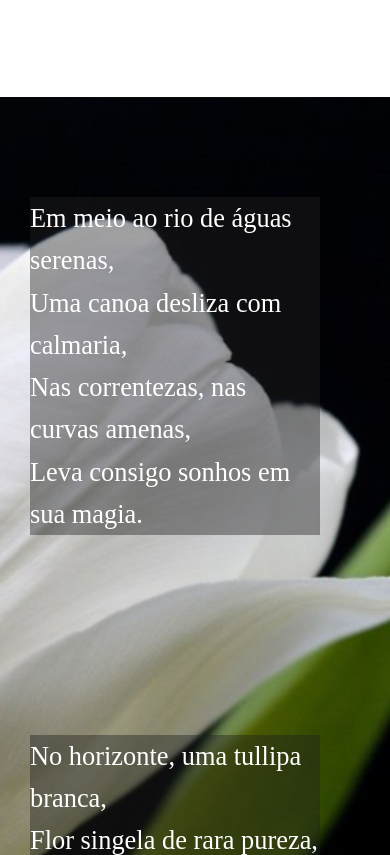
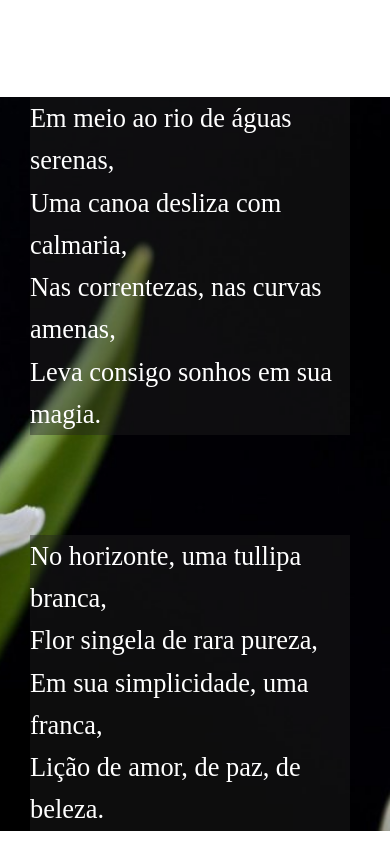
Before and after one commit to Raphaelhpdev/projeto-cordel, a plain HTML site: page index.html in a window 390 px wide. Shown: the part 687-1542 px from the top of the page. Drawn offline with Linux system fonts and the light colour scheme; a web font is replaced by a local one.

Commit message:
atualização responsividade

```diff
--- a/estilos/style.css
+++ b/estilos/style.css
@@ -50,8 +50,6 @@ section > p{
   color: white;
 }
 .imagem > p{
-  display: inline-block;
-  margin-right: 30px;
   background-color: #2020206b;
 }
 #img01{
```
